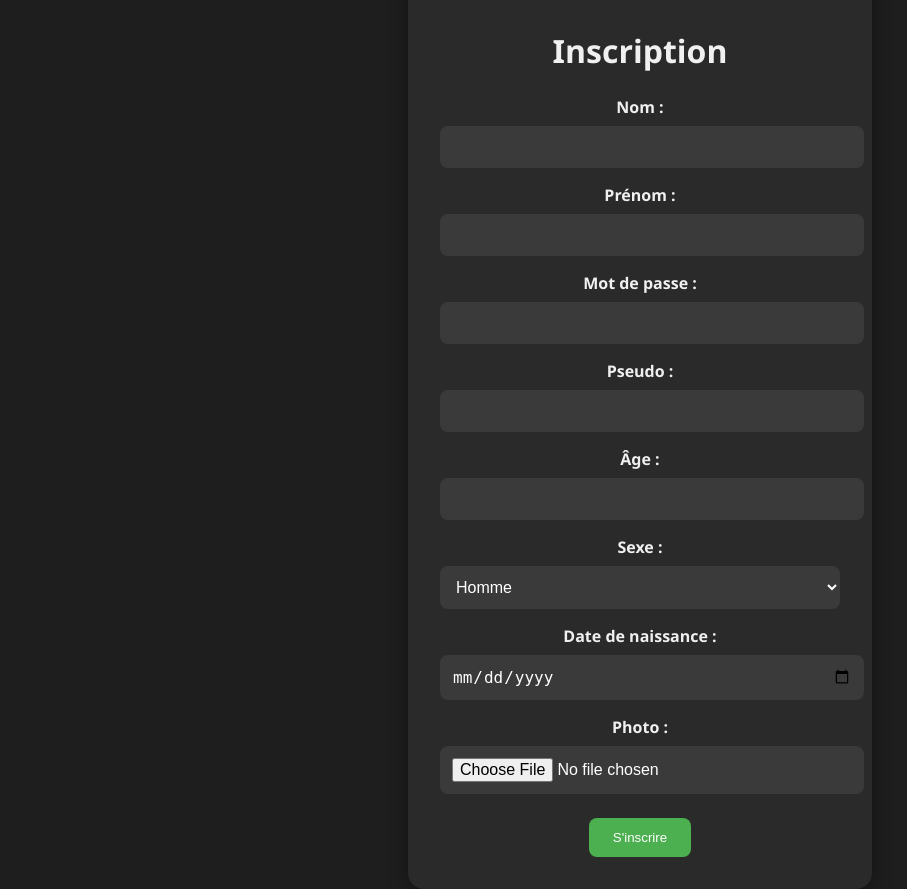
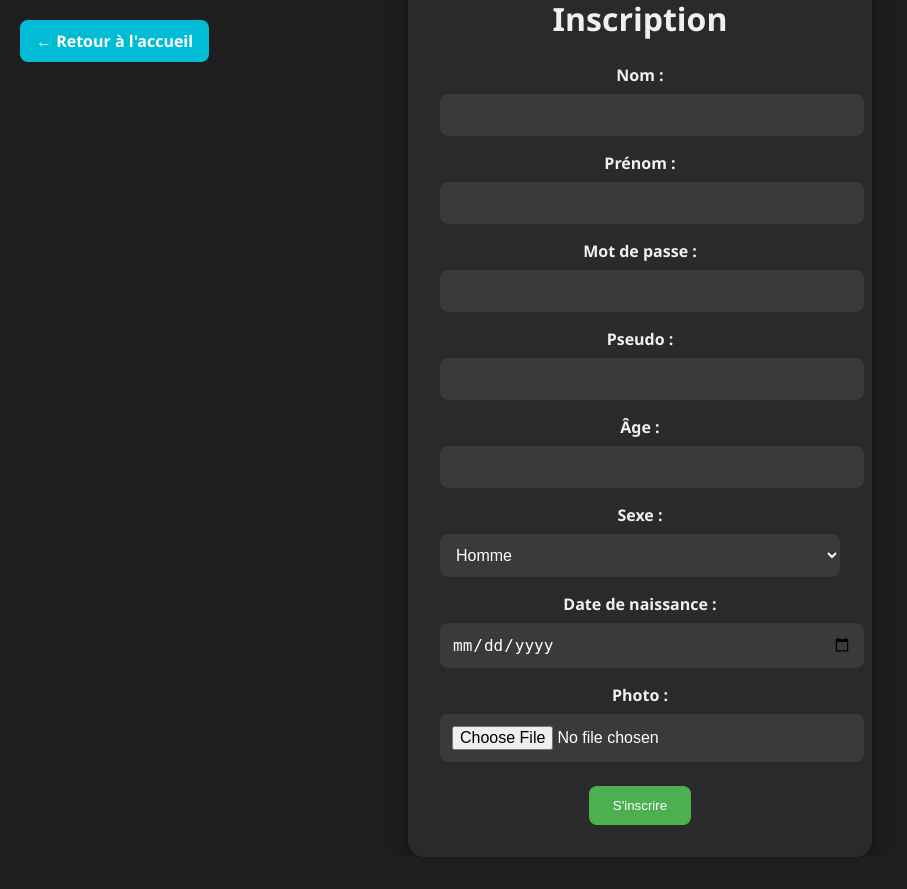
Before and after one commit to Cupo2fleurs/Projet-ING1-Dev, a PHP site: page /inscription.php in a window 1280 px wide. Shown: the whole page, without its empty margins (0-907 px from the left). After the commit the page ends 825 px from the top, so only its background shows below. Run offline with PHP 8.4, Linux system fonts and the light colour scheme.

Commit message:
Update inscription.php

```diff
--- a/houseBon/inscription.php
+++ b/houseBon/inscription.php
@@ -71,14 +71,35 @@ if ($_SERVER["REQUEST_METHOD"] == "POST") {
             background-color: #1e1e1e;
             color: #f0f0f0;
             margin: 0;
-            padding: 2rem;
+            padding: 0;
+            height: 100vh;
+        }
+
+        .retour {
+            position: absolute;
+            top: 20px;
+            left: 20px;
+            background-color: #00bcd4;
+            color: white;
+            padding: 10px 16px;
+            text-decoration: none;
+            border-radius: 8px;
+            font-weight: bold;
+            transition: background-color 0.3s;
+        }
+
+        .retour:hover {
+            background-color: #0097a7;
+        }
+
+        .container {
             display: flex;
             justify-content: center;
             align-items: center;
-            height: 100vh;
+            height: 100%;
         }
 
-        .container {
+        .form-box {
             background-color: #2a2a2a;
             padding: 2rem;
             border-radius: 16px;
@@ -130,10 +151,14 @@ if ($_SERVER["REQUEST_METHOD"] == "POST") {
     </style>
 </head>
 <body>
+
+    <!-- Bouton retour affiché en haut à gauche -->
+    <a href="Accueil.php" class="retour">← Retour à l'accueil</a>
+
     <div class="container">
-
+        <div class="form-box">
             <h1>Inscription</h1>
-        <form id="profilForm" method="POST" action="inscription.php" enctype="multipart/form-data">
+            <form method="POST" action="inscription.php" enctype="multipart/form-data">
                 <label for="nom">Nom :</label>
                 <input type="text" id="nom" name="nom" required>
 
@@ -165,5 +190,6 @@ if ($_SERVER["REQUEST_METHOD"] == "POST") {
                 <input type="submit" value="S'inscrire">
             </form>
         </div>
+    </div>
 </body>
 </html>
```
Lines whose indentation alone changed are shown as unchanged.
